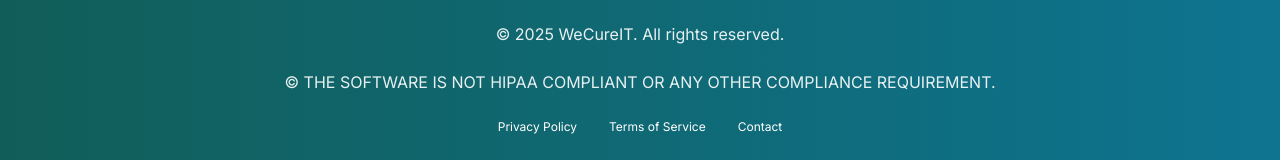
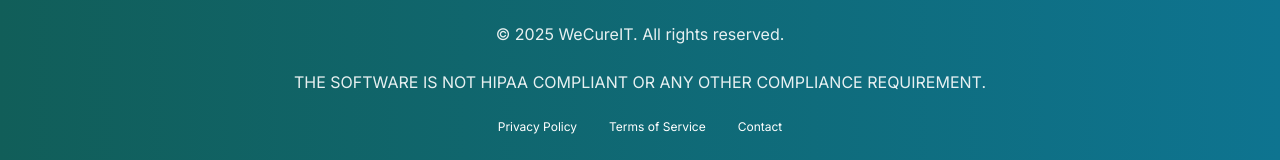
Before and after one commit to saurabh-ramgopal/wecureit_fe, a Next.js app: page / in a window 1280 px wide. Shown: the part 1214-1374 px from the top of the page. Built offline with nearby package versions, Linux system fonts and the light colour scheme.

Commit message:
remove copyright notice and add compliance disclaimer

```diff
--- a/src/app/(public)/home/page.tsx
+++ b/src/app/(public)/home/page.tsx
@@ -121,7 +121,7 @@
             &copy; 2025 WeCureIT. All rights reserved.
           </p>
           <p className={styles.footerText}>
-            &copy; THE SOFTWARE IS NOT HIPAA COMPLIANT OR ANY OTHER COMPLIANCE REQUIREMENT.
+            THE SOFTWARE IS NOT HIPAA COMPLIANT OR ANY OTHER COMPLIANCE REQUIREMENT.
           </p>
           <div className={styles.footerLinks}>
             <a href="#" className={styles.footerLink}>Privacy Policy</a>
```
